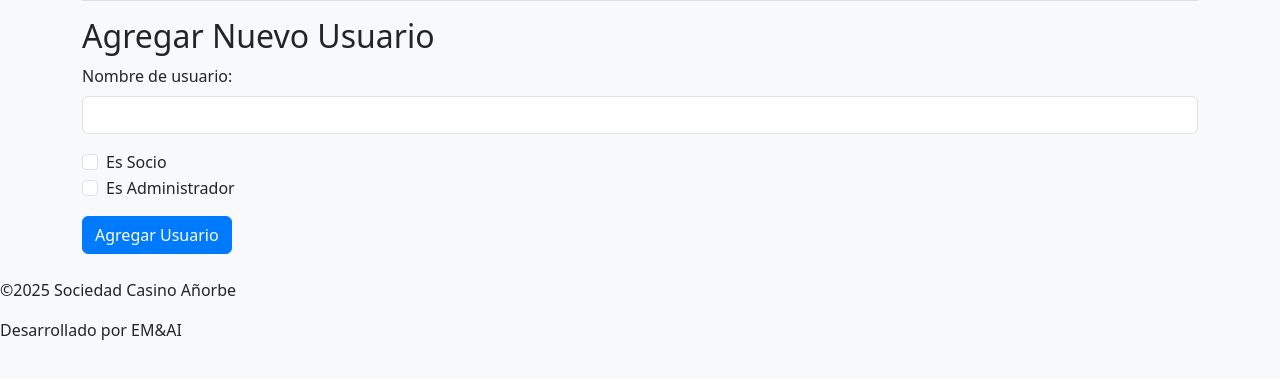
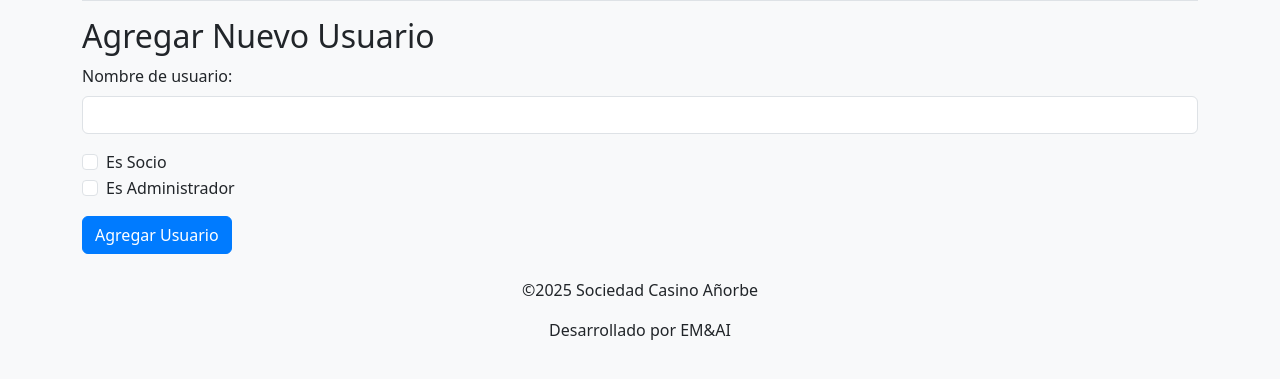
Before and after one commit to mintilla/Sociedad-Casino-Anorbe, a Flask app: page /admin in a window 1280 px wide. Shown: the part 366-745 px from the top of the page. Run offline with Flask 3, Linux system fonts and the light colour scheme; a user stored in the database is signed in; data comes from the database, SQL or seed files in the repository.

Commit message:
cambio footer styles.css

```diff
--- a/static/styles.css
+++ b/static/styles.css
@@ -14,6 +14,7 @@ body {
     background-color: #007bff;
     border-color: #007bff;
 }
+
 /* Estilo para el enlace activo en el menú */
 .nav-link.active {
     font-weight: bold;
@@ -21,3 +22,9 @@ body {
     background-color: #f8f9fa; /* Fondo claro */
     border-radius: 5px; /* Bordes redondeados */
 }
+
+/* Estilo para el pie de página */
+footer {
+    text-align: center;  /* Centra el texto dentro del pie de página */
+    margin-top: 20px;    /* Añade un margen superior para separar el pie de página del contenido */
+}
```
